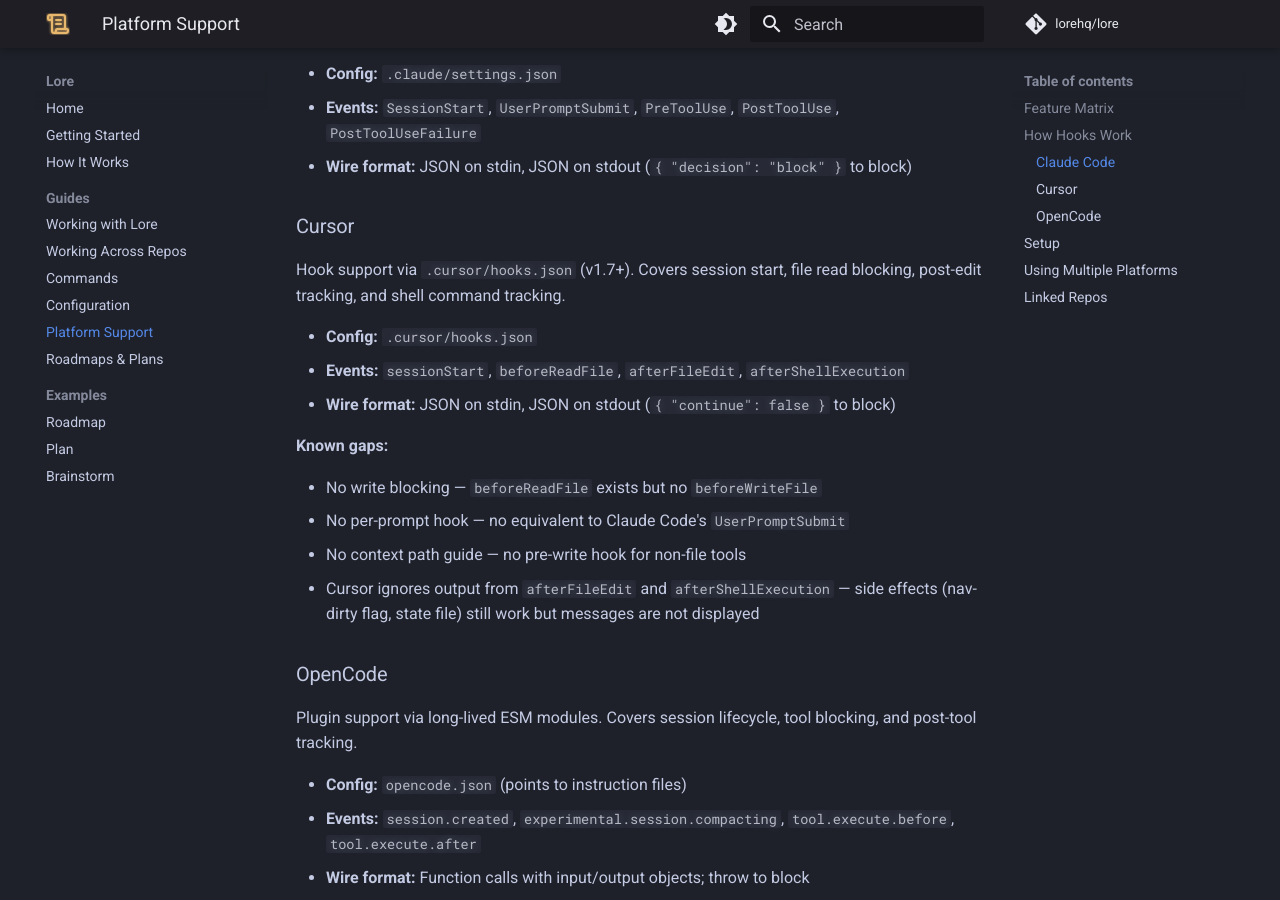
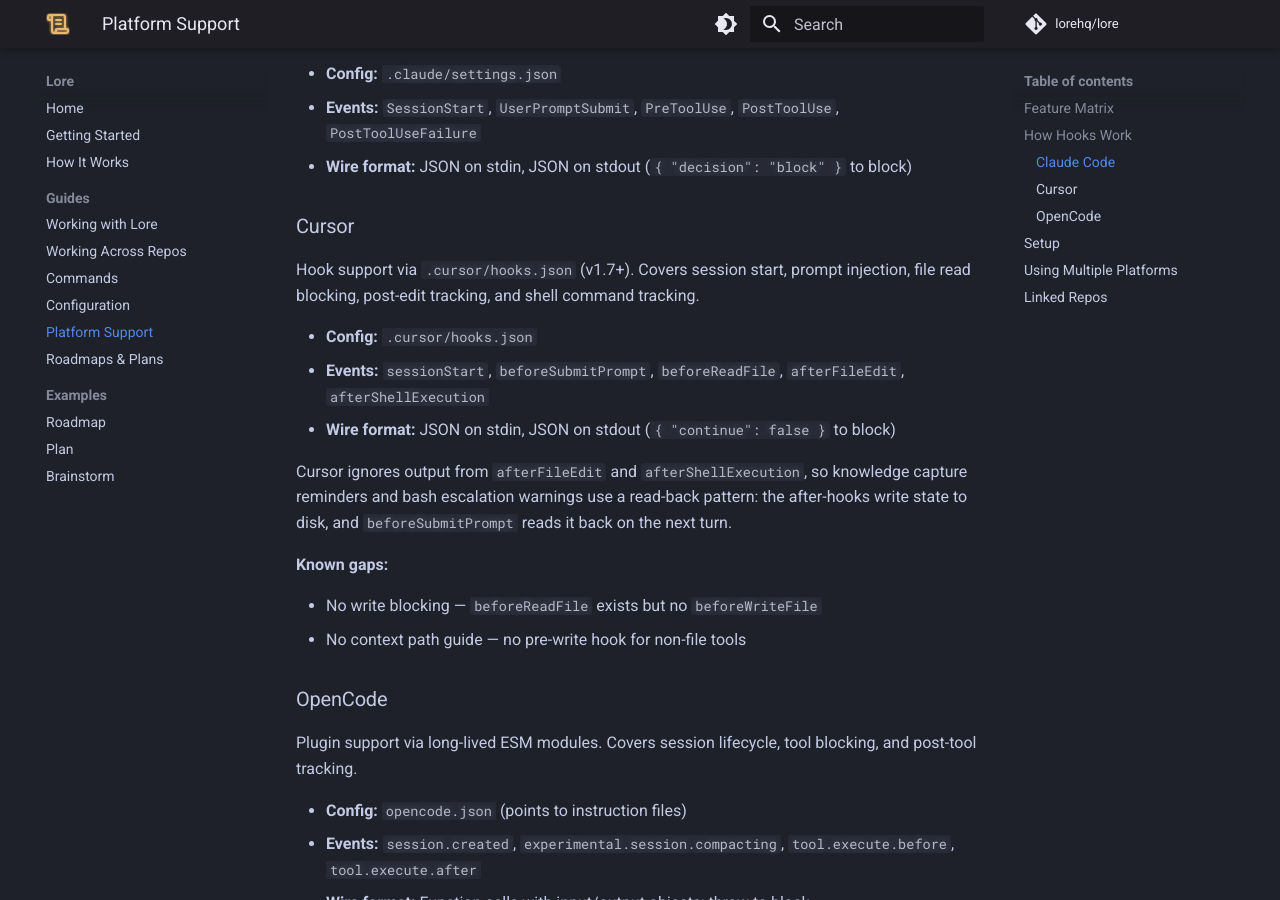
Before and after one commit to lorehq/lore-docs, an MkDocs documentation site: the page built from docs/guides/platform-support.md, in a window 1280 px wide and 900 px high, scrolled down 1285 px. Built offline with MkDocs 1.6.1 and Material for MkDocs 9.7.7, drawn with Linux system fonts in a browser that asks for light colours; comment, search, counter and statistics services are not loaded.

Commit message:
Update Cursor feature matrix after beforeSubmitPrompt hook
Knowledge capture reminders and bash escalation tracking now work
via read-back pattern through beforeSubmitPrompt.

Co-authored-by: Cursor <cursoragent@cursor.com>

```diff
--- a/docs/guides/platform-support.md
+++ b/docs/guides/platform-support.md
@@ -14,8 +14,8 @@ Lore supports three coding agent platforms. All share the same knowledge base
 | Per-prompt reminder | Yes | Yes | No |
 | Memory protection (reads) | Yes | Yes | Yes |
 | Memory protection (writes) | Yes | No | Yes |
-| Knowledge capture reminders | Yes | Partial | Yes |
-| Bash escalation tracking | Yes | No | Yes |
+| Knowledge capture reminders | Yes | Yes | Yes |
+| Bash escalation tracking | Yes | Yes | Yes |
 | Context path guide | Yes | No | No |
 | Skills & agents | Yes | Yes | Yes |
 | Work tracking | Yes | Yes | Yes |
@@ -43,18 +43,18 @@ Full hook coverage. Hooks fire as subprocesses on every lifecycle event — sess
 
 ### Cursor
 
-Hook support via `.cursor/hooks.json` (v1.7+). Covers session start, file read blocking, post-edit tracking, and shell command tracking.
+Hook support via `.cursor/hooks.json` (v1.7+). Covers session start, prompt injection, file read blocking, post-edit tracking, and shell command tracking.
 
 - **Config:** `.cursor/hooks.json`
-- **Events:** `sessionStart`, `beforeReadFile`, `afterFileEdit`, `afterShellExecution`
+- **Events:** `sessionStart`, `beforeSubmitPrompt`, `beforeReadFile`, `afterFileEdit`, `afterShellExecution`
 - **Wire format:** JSON on stdin, JSON on stdout (`{ "continue": false }` to block)
+
+Cursor ignores output from `afterFileEdit` and `afterShellExecution`, so knowledge capture reminders and bash escalation warnings use a read-back pattern: the after-hooks write state to disk, and `beforeSubmitPrompt` reads it back on the next turn.
 
 **Known gaps:**
 
 - No write blocking — `beforeReadFile` exists but no `beforeWriteFile`
-- No per-prompt hook — no equivalent to Claude Code's `UserPromptSubmit`
 - No context path guide — no pre-write hook for non-file tools
-- Cursor ignores output from `afterFileEdit` and `afterShellExecution` — side effects (nav-dirty flag, state file) still work but messages are not displayed
 
 ### OpenCode
 
```
